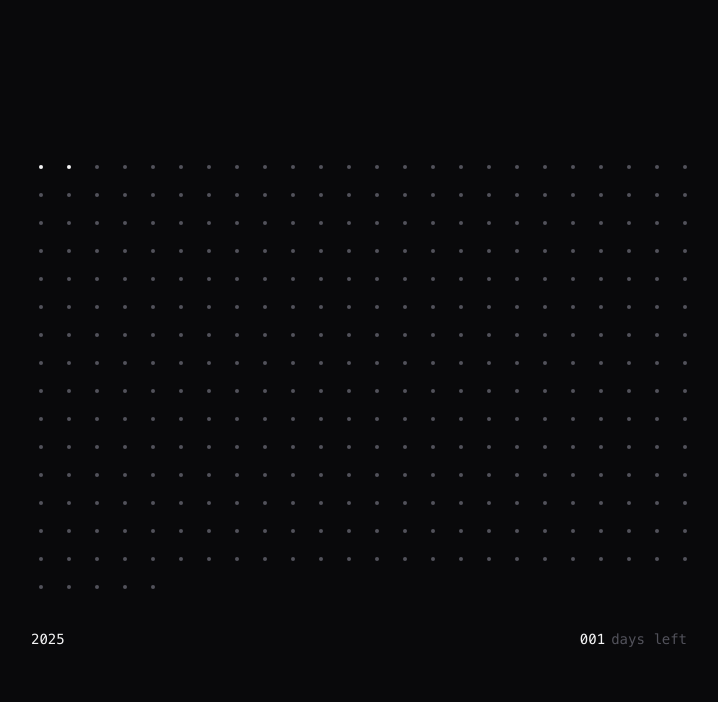
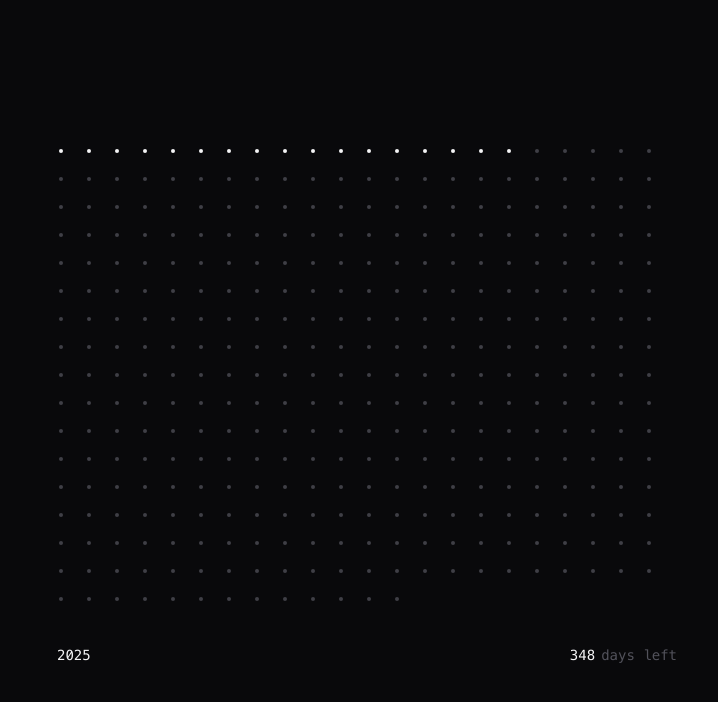
Before and after one commit to danikger/CLNDR, a React (Vite) app in the folder clndr/: page / in a window 1280 px wide. Shown: the top 702 px of the page, without its empty margins (273-991 px from the left). Built offline with nearby package versions, Linux system fonts and the light colour scheme.

Commit message:
Adds functionality to main page
Includes:
- Odometer now shows the correct amount of days left
- Correct amount of dots light up based on day

```diff
--- a/clndr/src/App.jsx
+++ b/clndr/src/App.jsx
@@ -1,29 +1,53 @@
 import { useState } from 'react';
 import Odometer from './Components/odometer';
+import { isLeapYear, getDayOfYear, getDateFromDay } from './utils/dateFunctions';
 import './App.css';
 
 function App() {
-  const [hovered, setHovered] = useState(1);
-  let days = 365;
+  const [currentDate, setCurrentDate] = useState(getDayOfYear());
 
-  function changeDay(day) {
-    setHovered(day)
+  const currentYear = new Date().getFullYear();
+  const days = isLeapYear(currentYear) ? 366 : 365;
+
+  /**
+   * Updates the current day when hovering over a day
+   *
+   * @param {*} day - Day of the year (1-366)
+   * @returns {void}
+   */
+  function changeDay(day = getDayOfYear()) {
+    setCurrentDate(day)
   }
 
   return (
     <>
       <main className="bg-zinc-950 min-h-screen relative size-full flex items-center">
-        <div className="max-w-2xl mx-auto">
-          <div className="inline-flex flex-wrap items-start justify-start gap-2">
+        <div className="max-w-2xl mx-auto px-4">
+          <div className="inline-flex flex-wrap items-start justify-start gap-0">
             {Array.from({ length: days }).map((_, index) => (
-              <div key={index} className="group hover:cursor-pointer size-5 flex items-center justify-center" onMouseEnter={() => changeDay(index)} onMouseLeave={() => changeDay(1)}>
-                <div style={{ transitionDuration: `${500 - index * 1}ms` }} className={`size-1 rounded-full group-hover:zinc-200 transition-all ${hovered >= index ? "bg-zinc-100" : "bg-zinc-600"}`}></div>
+              <div
+                key={index}
+                className="group size-5 flex items-center justify-center m-0 sm:m-1"
+                onMouseEnter={() => changeDay(index)}
+                onMouseLeave={() => changeDay()}
+                data-tooltip-id="my-tooltip"
+                data-tooltip-content={getDateFromDay(index + 1)}
+              >
+                <div style={{ transitionDuration: `${500 - index * 1.3}ms` }}
+                  className={`size-1 rounded-full group-hover:zinc-200 transition-all ${currentDate >= index ? "bg-zinc-100" : "bg-zinc-700"}`}
+                ></div>
               </div>
             ))}
           </div>
-          <div className="flex justify-between mt-8 text-sm pr-4">
-            <h1 className="text-zinc-100">2025</h1>
-            <p className="text-zinc-100 flex items-center"><Odometer value={hovered} duration={500} size={"0.875rem"} /> <span className="text-zinc-600 ml-1.5">days left</span></p>
+
+          <div className="flex justify-between mt-8 text-sm px-2.5">
+            <h1 className="text-zinc-100">{currentYear}</h1>
+            <div className="text-zinc-100 flex items-center">
+              <Odometer value={days - currentDate - 1} duration={500} size={"0.875rem"} />
+              <span className="text-zinc-600 ml-1.5">
+                {days - currentDate - 1 === 1 ? "day" : "days"} left
+              </span>
+            </div>
           </div>
         </div>
       </main>
```
